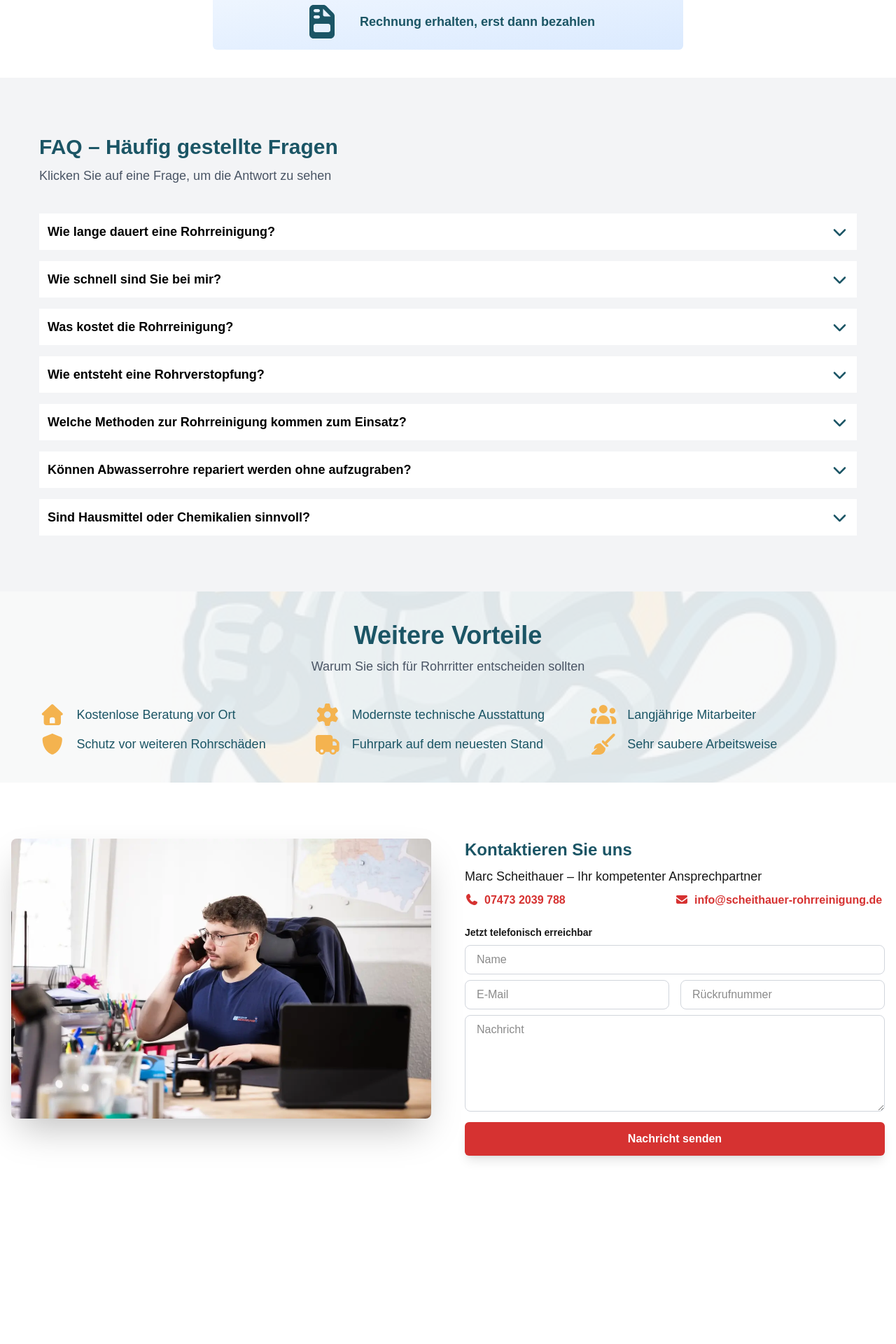
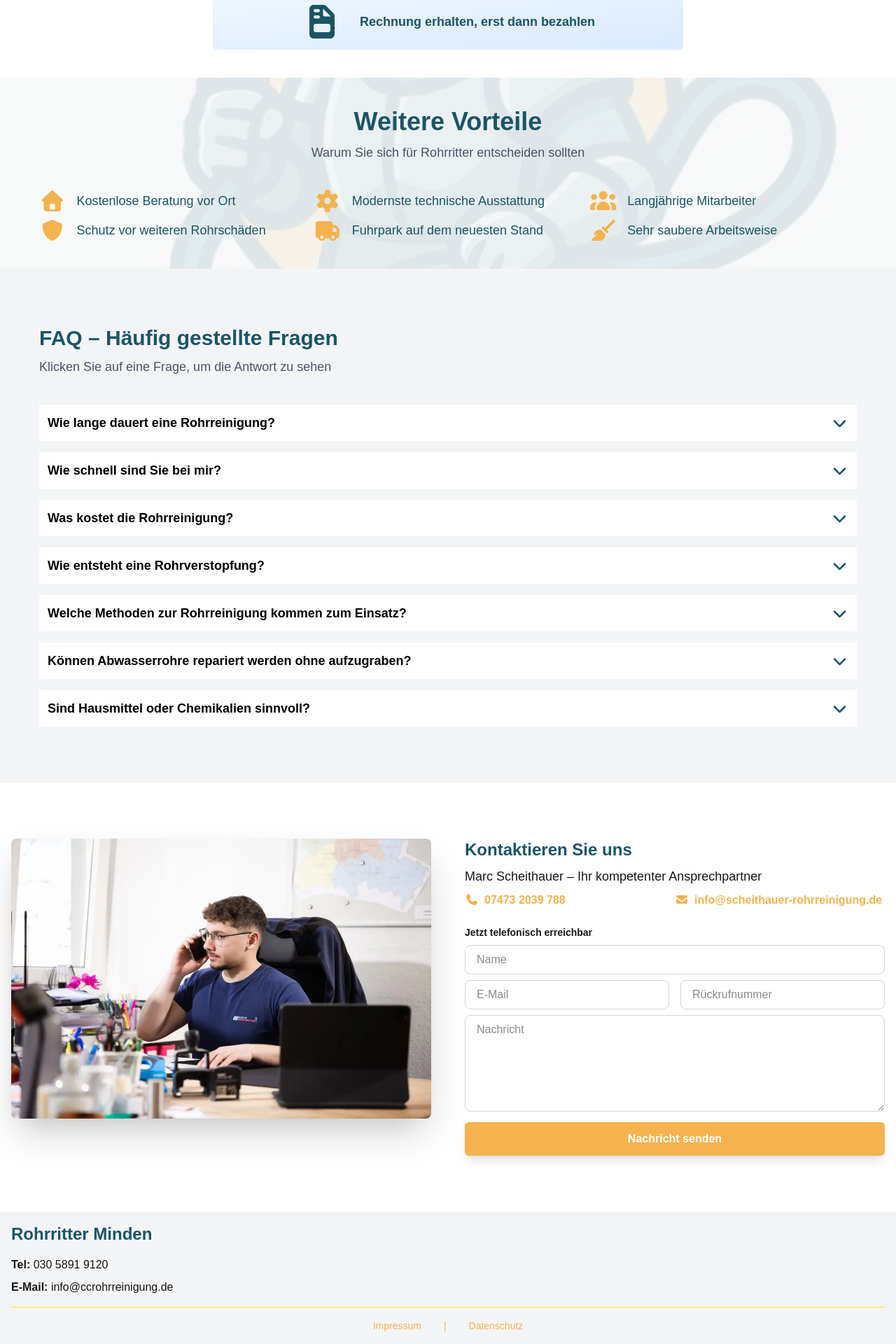
Before and after one commit to salma-halloul/PlombServices, a Next.js app: page / in a window 1280 px wide. Shown: the part 6501-8421 px from the top of the page at 70% size. Before the commit the page ends 8232 px from the top, so only its background shows below. Built offline with nearby package versions, Linux system fonts and the light colour scheme.

Commit message:
add footer

```diff
--- a/src/app/layout.tsx
+++ b/src/app/layout.tsx
@@ -2,6 +2,7 @@ import type { Metadata } from "next";
 import { Geist, Geist_Mono } from "next/font/google";
 import "./globals.css";
 import Header from "../components/Header";
+import Footer from "../components/Footer";
 import { Analytics } from "@vercel/analytics/next"
 
 const geistSans = Geist({
@@ -34,6 +35,7 @@ export default function RootLayout({
         <main className="main-content">
           {children}
         </main>
+        <Footer />
       </body>
     </html>
   );
--- a/src/app/page.tsx
+++ b/src/app/page.tsx
@@ -8,7 +8,7 @@ import Lottie from 'lottie-react';
 
 export default function Home() {
   // Chargement des animations Lottie pour tous les services
-  const [serviceAnimations, setServiceAnimations] = useState<Record<string, any>>({});
+  const [serviceAnimations, setServiceAnimations] = useState<Record<string, object>>({});
 
   // Référence pour le carousel des avis
   const reviewsCarouselRef = useRef<HTMLDivElement>(null);
@@ -24,7 +24,7 @@ export default function Home() {
   useEffect(() => {
     // Charger toutes les animations Lottie
     const loadAnimations = async () => {
-      const animations: Record<string, any> = {};
+      const animations: Record<string, object> = {};
 
       for (let i = 0; i <= 6; i++) {
         try {
@@ -869,7 +869,7 @@ export default function Home() {
                     <span className="ml-2 text-sm text-gray-500">5/5</span>
                   </div>
                   <p className="text-gray-700 mb-4 italic">
-                    "Sehr professioneller und schneller Service. Das Team war pünktlich, freundlich und hat das Problem sofort gelöst. Absolute Empfehlung!"
+                    &quot;Sehr professioneller und schneller Service. Das Team war pünktlich, freundlich und hat das Problem sofort gelöst. Absolute Empfehlung!&quot;
                   </p>
                   <div className="text-sm">
                     <p className="font-semibold text-gray-800">Maria Schmidt</p>
@@ -890,7 +890,7 @@ export default function Home() {
                     <span className="ml-2 text-sm text-gray-500">5/5</span>
                   </div>
                   <p className="text-gray-700 mb-4 italic">
-                    "Faire Preise und excellente Arbeit. Die Rohrreinigung war sehr gründlich und das Ergebnis perfekt. Danke für den tollen Service!"
+                    &quot;Faire Preise und excellente Arbeit. Die Rohrreinigung war sehr gründlich und das Ergebnis perfekt. Danke für den tollen Service!&quot;
                   </p>
                   <div className="text-sm">
                     <p className="font-semibold text-gray-800">Thomas Müller</p>
@@ -911,7 +911,7 @@ export default function Home() {
                     <span className="ml-2 text-sm text-gray-500">5/5</span>
                   </div>
                   <p className="text-gray-700 mb-4 italic">
-                    "Notdienst am Sonntag - innerhalb einer Stunde da! Sehr kompetent und sauber gearbeitet. Absolut zuverlässig!"
+                    &quot;Notdienst am Sonntag - innerhalb einer Stunde da! Sehr kompetent und sauber gearbeitet. Absolut zuverlässig!&quot;
                   </p>
                   <div className="text-sm">
                     <p className="font-semibold text-gray-800">Sarah Weber</p>
@@ -932,7 +932,7 @@ export default function Home() {
                     <span className="ml-2 text-sm text-gray-500">5/5</span>
                   </div>
                   <p className="text-gray-700 mb-4 italic">
-                    "Kamera-Untersuchung war sehr aufschlussreich. Transparente Beratung und keine versteckten Kosten. Sehr zu empfehlen!"
+                    &quot;Kamera-Untersuchung war sehr aufschlussreich. Transparente Beratung und keine versteckten Kosten. Sehr zu empfehlen!&quot;
                   </p>
                   <div className="text-sm">
                     <p className="font-semibold text-gray-800">Michael Fischer</p>
@@ -953,7 +953,7 @@ export default function Home() {
                     <span className="ml-2 text-sm text-gray-500">5/5</span>
                   </div>
                   <p className="text-gray-700 mb-4 italic">
-                    "Jahrelange Probleme mit dem Abfluss endlich gelöst! Professionelle Sanierung und seitdem keine Probleme mehr. Top!"
+                    &quot;Jahrelange Probleme mit dem Abfluss endlich gelöst! Professionelle Sanierung und seitdem keine Probleme mehr. Top!&quot;
                   </p>
                   <div className="text-sm">
                     <p className="font-semibold text-gray-800">Anna Hoffmann</p>
@@ -974,7 +974,7 @@ export default function Home() {
                     <span className="ml-2 text-sm text-gray-500">5/5</span>
                   </div>
                   <p className="text-gray-700 mb-4 italic">
-                    "Sehr freundliches Team und erstklassige Arbeit. Pünktlich, zuverlässig und faire Preise. Immer wieder gerne!"
+                    &quot;Sehr freundliches Team und erstklassige Arbeit. Pünktlich, zuverlässig und faire Preise. Immer wieder gerne!&quot;
                   </p>
                   <div className="text-sm">
                     <p className="font-semibold text-gray-800">Peter Wagner</p>
@@ -1014,8 +1014,106 @@ export default function Home() {
               </div>
             </div>
           </div>
+        </div>
+      </section>
 
+            {/* Section Weitere Vorteile avec arrière-plan logo */}
+      <section className="relative py-10 p-10" style={{ backgroundColor: '#f8f9fa' }}>
+        {/* Image de fond avec le logo */}
+        <div
+          className="absolute inset-0 bg-cover bg-center bg-no-repeat opacity-10"
+          style={{
+            backgroundImage: "url('/RohritterLogo.jpg')",
+          }}
+        ></div>
 
+        <div className="container mx-auto px-4 relative z-10">
+
+          {/* Titre principal */}
+          <div className="text-center mb-10">
+            <h2 className="text-3xl lg:text-4xl font-bold leading-tight mb-2" style={{ color: '#1b5565' }}>
+              Weitere Vorteile
+            </h2>
+            <p className="text-lg text-gray-600">
+              Warum Sie sich für Rohrritter entscheiden sollten
+            </p>
+          </div>
+
+          {/* Grille des avantages */}
+          <div className="grid md:grid-cols-2 lg:grid-cols-3 gap-3">
+
+            {/* Avantage 1 */}
+            <div className="flex items-center space-x-4">
+              <FontAwesomeIcon
+                icon={faHome}
+                className="text-3xl"
+                style={{ color: '#f4b34f' }}
+              />
+              <span className="text-lg font-medium" style={{ color: '#1b5565' }}>
+                Kostenlose Beratung vor Ort
+              </span>
+            </div>
+
+            {/* Avantage 2 */}
+            <div className="flex items-center space-x-4">
+              <FontAwesomeIcon
+                icon={faCog}
+                className="text-3xl"
+                style={{ color: '#f4b34f' }}
+              />
+              <span className="text-lg font-medium" style={{ color: '#1b5565' }}>
+                Modernste technische Ausstattung
+              </span>
+            </div>
+
+            {/* Avantage 3 */}
+            <div className="flex items-center space-x-4">
+              <FontAwesomeIcon
+                icon={faUsers}
+                className="text-3xl"
+                style={{ color: '#f4b34f' }}
+              />
+              <span className="text-lg font-medium" style={{ color: '#1b5565' }}>
+                Langjährige Mitarbeiter
+              </span>
+            </div>
+
+            {/* Avantage 4 */}
+            <div className="flex items-center space-x-4">
+              <FontAwesomeIcon
+                icon={faShield}
+                className="text-3xl"
+                style={{ color: '#f4b34f' }}
+              />
+              <span className="text-lg font-medium" style={{ color: '#1b5565' }}>
+                Schutz vor weiteren Rohrschäden
+              </span>
+            </div>
+
+            {/* Avantage 5 */}
+            <div className="flex items-center space-x-4">
+              <FontAwesomeIcon
+                icon={faTruck}
+                className="text-3xl"
+                style={{ color: '#f4b34f' }}
+              />
+              <span className="text-lg font-medium" style={{ color: '#1b5565' }}>
+                Fuhrpark auf dem neuesten Stand
+              </span>
+            </div>
+
+            {/* Avantage 6 */}
+            <div className="flex items-center space-x-4">
+              <FontAwesomeIcon
+                icon={faBroom}
+                className="text-3xl"
+                style={{ color: '#f4b34f' }}
+              />
+              <span className="text-lg font-medium" style={{ color: '#1b5565' }}>
+                Sehr saubere Arbeitsweise
+              </span>
+            </div>
+          </div>
         </div>
       </section>
 
@@ -1277,105 +1375,6 @@ export default function Home() {
         </div>
       </section>
 
-      {/* Section Weitere Vorteile avec arrière-plan logo */}
-      <section className="relative py-10 p-10" style={{ backgroundColor: '#f8f9fa' }}>
-        {/* Image de fond avec le logo */}
-        <div
-          className="absolute inset-0 bg-cover bg-center bg-no-repeat opacity-10"
-          style={{
-            backgroundImage: "url('/RohritterLogo.jpg')",
-          }}
-        ></div>
-
-        <div className="container mx-auto px-4 relative z-10">
-
-          {/* Titre principal */}
-          <div className="text-center mb-10">
-            <h2 className="text-3xl lg:text-4xl font-bold leading-tight mb-2" style={{ color: '#1b5565' }}>
-              Weitere Vorteile
-            </h2>
-            <p className="text-lg text-gray-600">
-              Warum Sie sich für Rohrritter entscheiden sollten
-            </p>
-          </div>
-
-          {/* Grille des avantages */}
-          <div className="grid md:grid-cols-2 lg:grid-cols-3 gap-3">
-
-            {/* Avantage 1 */}
-            <div className="flex items-center space-x-4">
-              <FontAwesomeIcon
-                icon={faHome}
-                className="text-3xl"
-                style={{ color: '#f4b34f' }}
-              />
-              <span className="text-lg font-medium" style={{ color: '#1b5565' }}>
-                Kostenlose Beratung vor Ort
-              </span>
-            </div>
-
-            {/* Avantage 2 */}
-            <div className="flex items-center space-x-4">
-              <FontAwesomeIcon
-                icon={faCog}
-                className="text-3xl"
-                style={{ color: '#f4b34f' }}
-              />
-              <span className="text-lg font-medium" style={{ color: '#1b5565' }}>
-                Modernste technische Ausstattung
-              </span>
-            </div>
-
-            {/* Avantage 3 */}
-            <div className="flex items-center space-x-4">
-              <FontAwesomeIcon
-                icon={faUsers}
-                className="text-3xl"
-                style={{ color: '#f4b34f' }}
-              />
-              <span className="text-lg font-medium" style={{ color: '#1b5565' }}>
-                Langjährige Mitarbeiter
-              </span>
-            </div>
-
-            {/* Avantage 4 */}
-            <div className="flex items-center space-x-4">
-              <FontAwesomeIcon
-                icon={faShield}
-                className="text-3xl"
-                style={{ color: '#f4b34f' }}
-              />
-              <span className="text-lg font-medium" style={{ color: '#1b5565' }}>
-                Schutz vor weiteren Rohrschäden
-              </span>
-            </div>
-
-            {/* Avantage 5 */}
-            <div className="flex items-center space-x-4">
-              <FontAwesomeIcon
-                icon={faTruck}
-                className="text-3xl"
-                style={{ color: '#f4b34f' }}
-              />
-              <span className="text-lg font-medium" style={{ color: '#1b5565' }}>
-                Fuhrpark auf dem neuesten Stand
-              </span>
-            </div>
-
-            {/* Avantage 6 */}
-            <div className="flex items-center space-x-4">
-              <FontAwesomeIcon
-                icon={faBroom}
-                className="text-3xl"
-                style={{ color: '#f4b34f' }}
-              />
-              <span className="text-lg font-medium" style={{ color: '#1b5565' }}>
-                Sehr saubere Arbeitsweise
-              </span>
-            </div>
-          </div>
-        </div>
-      </section>
 
       {/* Section Contact */}
       <section className="bg-white py-20">
@@ -1412,12 +1411,12 @@ export default function Home() {
                 </p>
 
                 <div className="grid grid-cols-1 md:grid-cols-2 mb-6">
-                  <p className="text-md font-bold" style={{ color: '#d63231' }}>
-                    <FontAwesomeIcon icon={faPhone} className="mr-2" style={{ color: '#d63231' }} />
+                  <p className="text-md font-bold" style={{ color: '#f4b34f' }}>
+                    <FontAwesomeIcon icon={faPhone} className="mr-2" style={{ color: '#f4b34f' }} />
                     07473 2039 788
                   </p>
-                  <p className="text-md font-bold" style={{ color: '#d63231' }}>
-                    <FontAwesomeIcon icon={faEnvelope} className="mr-2" style={{ color: '#d63231' }} />
+                  <p className="text-md font-bold" style={{ color: '#f4b34f' }}>
+                    <FontAwesomeIcon icon={faEnvelope} className="mr-2" style={{ color: '#f4b34f' }} />
                     info@scheithauer-rohrreinigung.de
                   </p>
                 </div>
@@ -1474,7 +1473,7 @@ export default function Home() {
                 <button
                   type="submit"
                   className="w-full px-6 py-3 text-white font-bold text-md rounded-md shadow-lg hover:opacity-90 transition-opacity"
-                  style={{ backgroundColor: '#d63231' }}
+                  style={{ backgroundColor: '#f4b34f' }}
                 >
                   Nachricht senden
                 </button>
@@ -1483,7 +1482,6 @@ export default function Home() {
           </div>
         </div>
       </section>
-
     </div>
   );
 }
--- /dev/null
+++ b/src/components/Footer.tsx
@@ -0,0 +1,40 @@
+export default function Footer() {
+  return (
+    <footer className="bg-gray-100 py-4">
+      <div className="container mx-auto px-4">
+        <div className="space-y-4">
+
+          {/* Nom de l'entreprise */}
+          <h3 className="text-2xl font-bold" style={{ color: '#1b5565' }}>
+            Rohrritter Minden
+          </h3>
+
+          {/* Informations de contact */}
+          <div className="space-y-2">
+            <p className="text-md">
+              <strong>Tel:</strong> 030 5891 9120
+            </p>
+            <p className="text-md">
+              <strong>E-Mail:</strong> info@ccrohrreinigung.de
+            </p>
+          </div>
+
+          {/* Séparateur */}
+          <div className="border-t border-yellow-300 my-4"></div>
+
+          {/* Liens légaux */}
+          <div className="flex justify-center space-x-8 text-sm" style={{ color: '#f4b34f' }}>
+            <a href="#" className="hover:text-yellow-400 transition-colors">
+              Impressum
+            </a>
+            <span>|</span>
+            <a href="#" className="hover:text-yellow-400 transition-colors" style={{ color: '#f4b34f' }}>
+              Datenschutz
+            </a>
+          </div>
+
+        </div>
+      </div>
+    </footer>
+  );
+}
```
